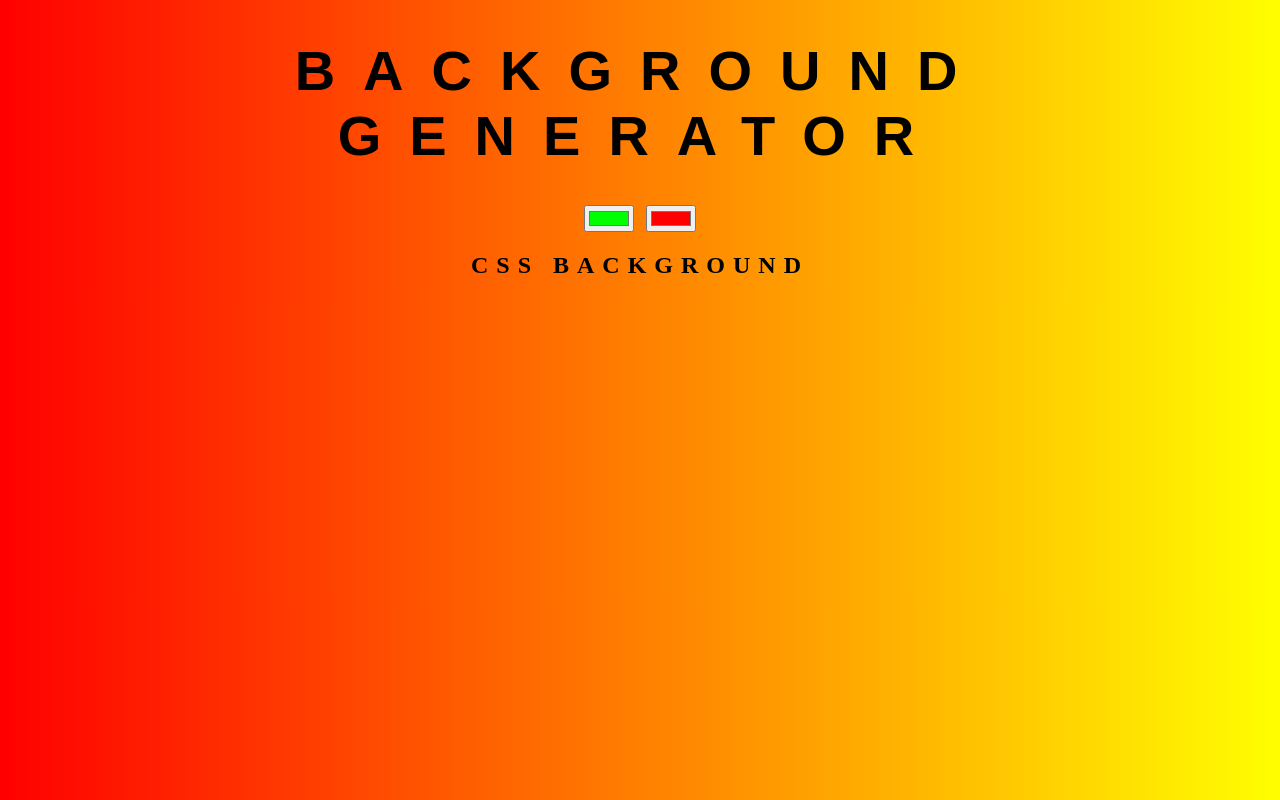
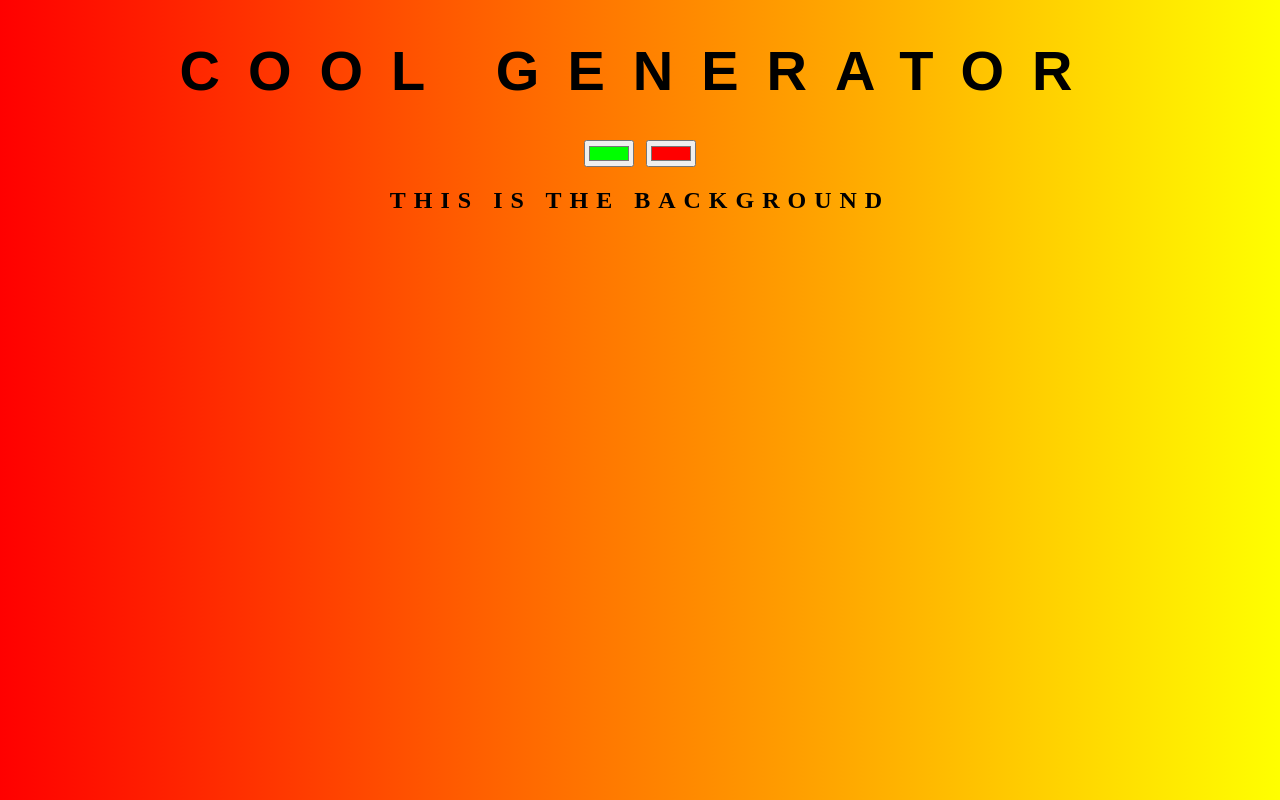
Before and after one commit to shakarinze/background-generator1, a website: page index.html in a window 1280 px wide. Drawn offline with Linux system fonts and the light colour scheme.

Commit message:
changing text

```diff
--- a/index.html
+++ b/index.html
@@ -5,10 +5,10 @@
      <link rel="stylesheet" type="text/css" href="style.css">
 </head>
 <body id="gradient">
-	<h1>Background Generator</h1>
+	<h1>Cool Generator</h1>
 	<input class="color1" type="color" name="color1" value="#00ff00">
 	<input class="color2"type="color" name="color2" value="#ff0000">
-	<h2> CSS Background</h2>
+	<h2> This is the Background</h2>
 	<h3></h3>
 	<script type="text/javascript" src="script.js"></script>
 
```
Also changed, not shown: script.js (line endings or trailing spaces).
